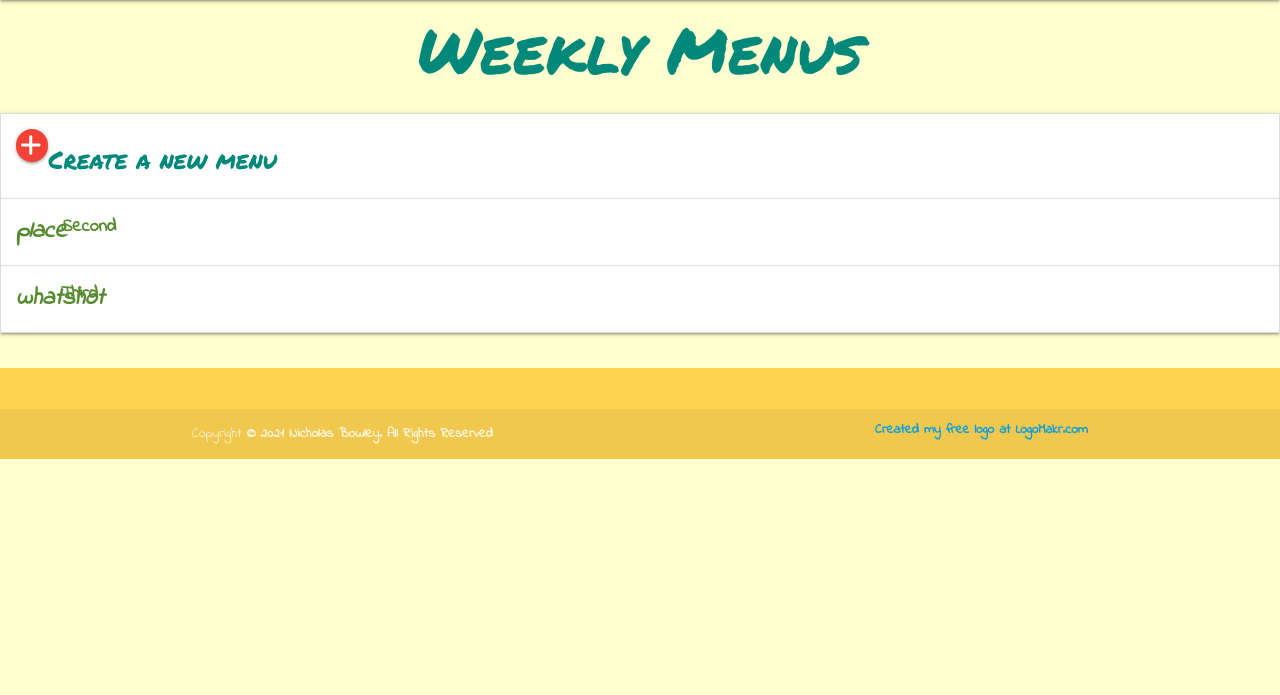
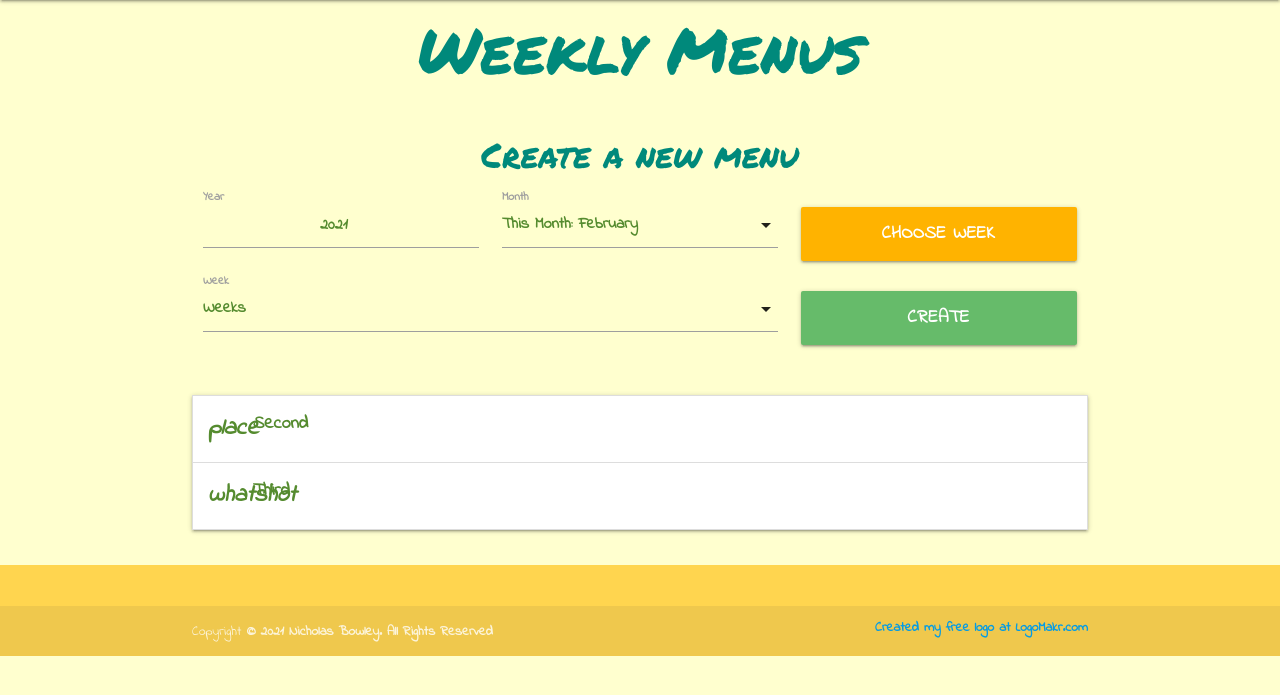
Before and after one commit to Code-Institute-Submissions/KWSNick-meal-planner_MResub, a Flask app: page /weekly_menus in a window 1280 px wide. Shown: the part 64-759 px from the top of the page. Run offline with Flask 2, Linux system fonts and the light colour scheme; some libraries are stand-ins or nearby versions.

Commit message:
Added create button to also submit the form.

```diff
--- a/templates/weekly_menus.html
+++ b/templates/weekly_menus.html
@@ -5,25 +5,19 @@
         <h1>Weekly Menus</h1>
     </div>
 </div>
+<div class="container">
     <div class="row">
-    <ul class="collapsible">
-        <li>
-            <div id="create_menu_btn" class="collapsible-header center-align">
-                <button id="new_menu" type="button" class="hoverable btn-floating btn-small waves-effect waves-light red">
-                    <i class="fas fa-plus"></i>
-                </button>
-                    <span>
-                        <h5 id="create_menu_header">Create a new menu</h5>
-                    </span>
+        <div class="center-align">
+            <h4 id="create_menu_header">Create a new menu</h4>
         </div>
-            <div class="collapsible-body">
+        <div>
             <form method="POST" action="{{ url_for('weekly_menus') }}">
-                    <div class="input-field col s4">
+                <div class="input-field col s6 m4">
                     <!--Enters the current year as the default option-->
                     <input class="center" id="year_select" name="year_select" type="number" value="{{ year }}" required>
                     <label for="ingredient_quantity1">Year</label>
                 </div>
-                    <div class="input-field col s4">
+                <div class="input-field col s6 m4">
                     <!--Sets the current month as the default option-->
                     {% set month_id = month %}
                     <select class="center" id="month_select" name="month_select" required>
@@ -46,16 +40,18 @@
                 <div class="col s4">
                     <!--When this button is pressed the year and month is sent to the routing method and if the week_select has no valid week selected
                                     then it refreshes the page but has obtained weeks to select.-->
-                        <button id="get_weeks_btn" class="col s12 waves-effect waves-light btn-large amber darken-1" type="submit">Choose Week</button>
+                    <button id="get_weeks_btn" class="col s12 waves-effect waves-light btn-large amber darken-1"
+                        type="submit">Choose Week</button>
                 </div>
                 <div class="row">
-                        <div class="input-field center col s6">
+                    <div class="input-field center col s8">
                         {% set i = namespace(value=0) %}
                         <select class="center" id="week_select" name="week_select" required>
                             <option value="no weeks" selected>Weeks</option>
+                            <!--If the week begins in another month the week is ignored.-->
                             {% for week in cal %}
                             {% if week.0 == 0 %}
-
+                            <!--If the week begins in the month then the first item is used to show an option to the user.-->
                             {% else %}
                             <option value="{{ i.value }}">
                                 Week Commencing:
@@ -75,10 +71,15 @@
                         </select>
                         <label for="week_select">Week</label>
                     </div>
+                    <div class="col s12 m4 center">
+                        <button id="create_btn" class="col s12 waves-effect waves-light btn-large green lighten-1" type="submit">Create</button>
+                    </div>
                 </div>
             </form>
         </div>
-        </li>
+    </div>
+    <div class="row">
+        <ul class="collapsible">
             <li>
                 <div class="collapsible-header"><i class="material-icons">place</i>Second</div>
                 <div class="collapsible-body"><span>Lorem ipsum dolor sit amet.</span></div>
@@ -89,4 +90,6 @@
             </li>
         </ul>
     </div>
+</div>
+
 {% endblock %}
```
Lines whose indentation alone changed are shown as unchanged.
